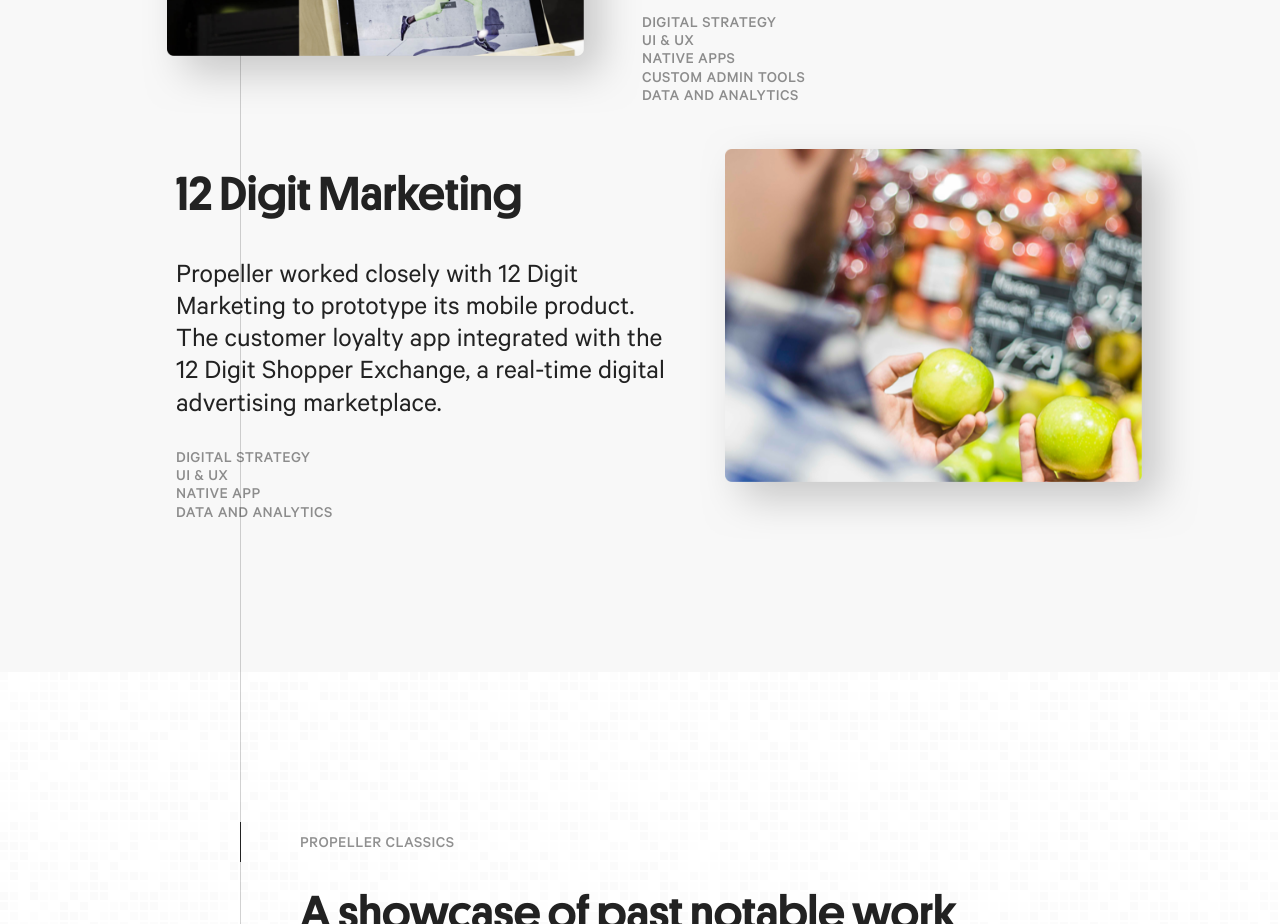
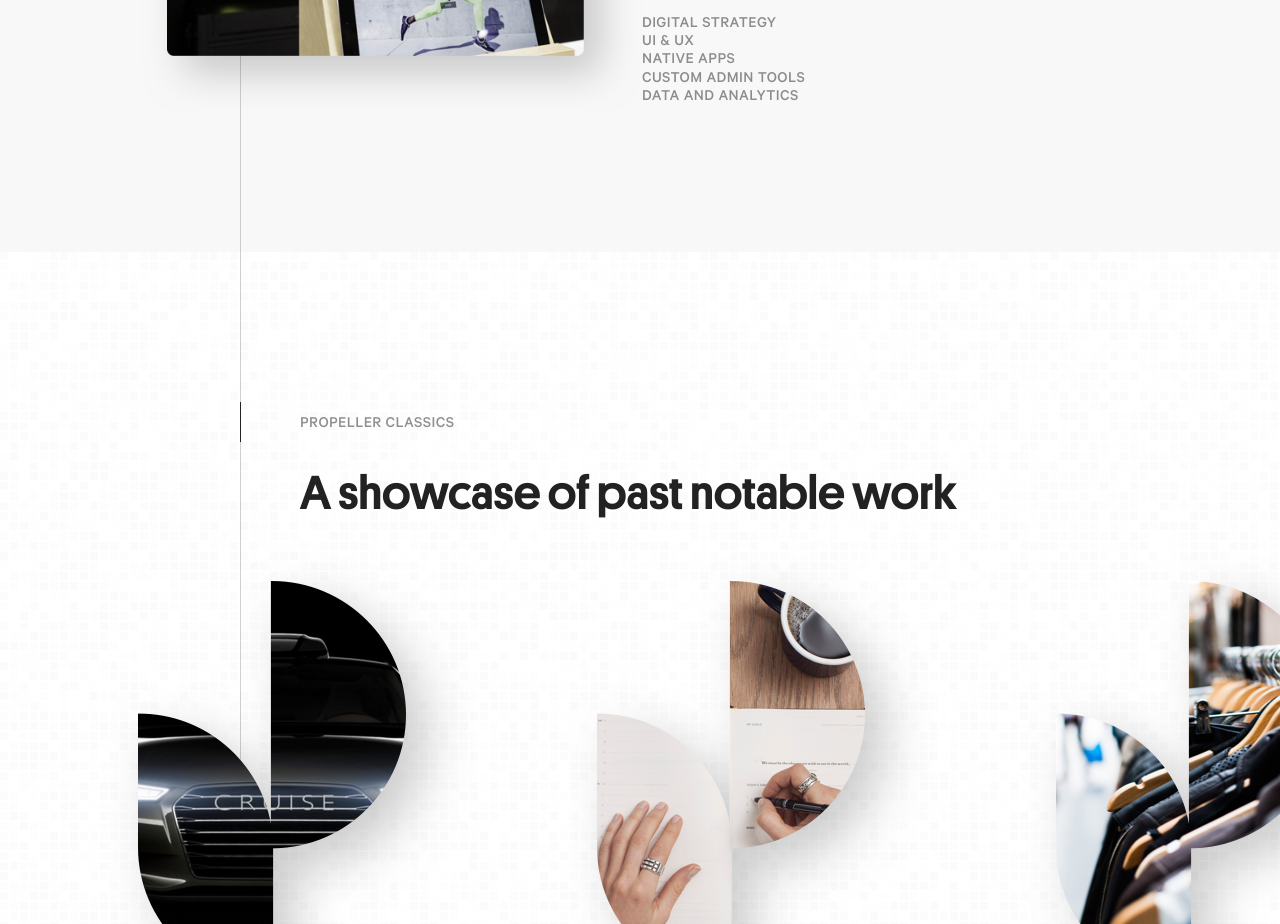
Before and after one commit to propellerlabs/propellersite-retail, a plain HTML site: page index.html in a window 1280 px wide. Shown: the part 3280-4204 px from the top of the page. Drawn offline with Linux system fonts and the light colour scheme.

Commit message:
remove 12 digit

```diff
--- a/index.html
+++ b/index.html
@@ -161,40 +161,6 @@
             </ul>
           </div>
         </div>
-        <div class='case-studies__case-study'>
-          <div class='case-studies__case-study__text-container'>
-            <h2 class='case-studies__case-study__text-container__title'>12 Digit Marketing</h2>
-            <p
-            class='case-studies__case-study__text-container__description'>
-              Propeller worked closely with 12 Digit Marketing to prototype its mobile product. The customer loyalty app integrated with the 12 Digit Shopper Exchange, a real-time digital advertising marketplace.
-            </p>
-            <ul class='case-studies__case-study__text-container__categories'>
-              <li
-                class='case-studies__case-study__text-container__categories_category'>
-                Digital Strategy
-              </li>
-              <li
-                class='case-studies__case-study__text-container__categories_category'>
-                UI &amp; UX
-              </li>
-              <li
-                class='case-studies__case-study__text-container__categories_category'>
-                Native App
-              </li>
-              <li
-                class='case-studies__case-study__text-container__categories_category'>
-                Data and Analytics
-              </li>
-            </ul>
-          </div>
-          <div class='case-studies__case-study__image-container'>
-            <img
-              class='case-studies__case-study__image-container__img right'
-              src='assets/img-12-digit.png'
-              alt='12 Digit'
-            />
-          </div>
-        </div>
       </section>
       <section id='classics'>
         <canvas id='canvas-classics' class='static-canvas'></canvas>
```
